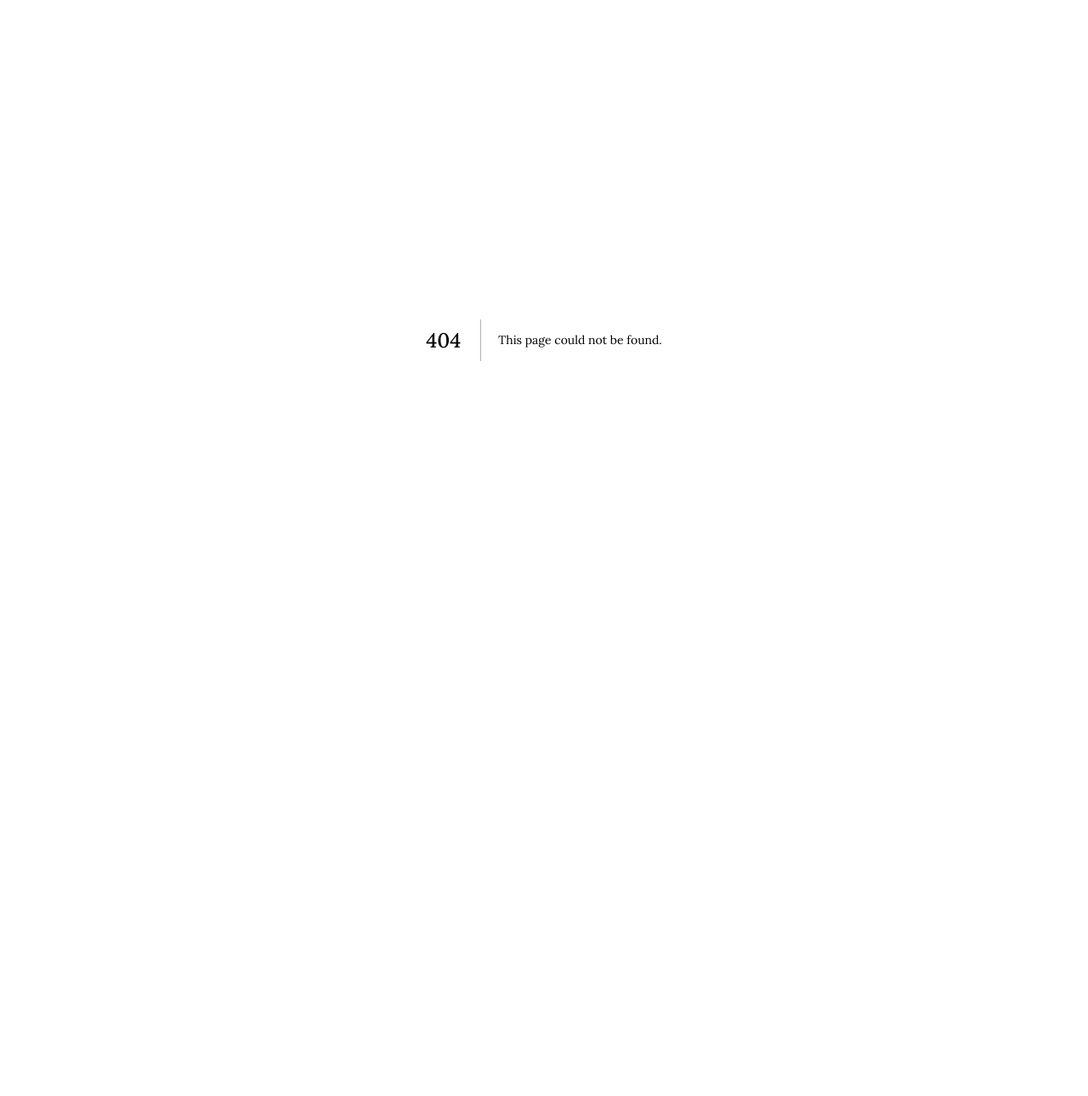
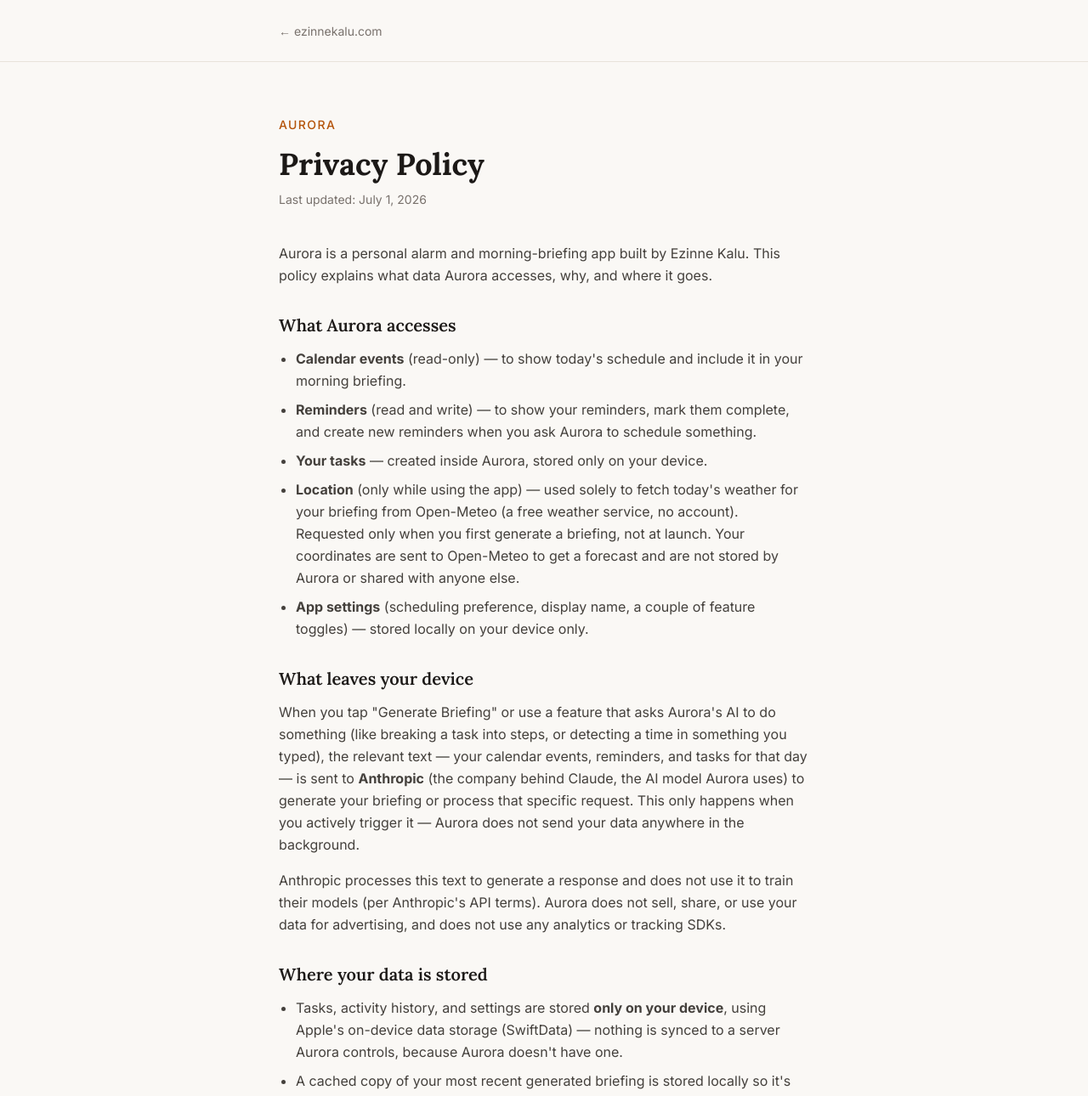
Before and after one commit to zikk090/ezinnekalu.com, a Next.js app: page /aurora/privacy in a window 1280 px wide. Before the commit this address had no page. Shown: the top 1290 px of the page at 85% size. Before the commit the page ends 800 px from the top, so only its background shows below. Built offline with nearby package versions, Linux system fonts and the light colour scheme.

Commit message:
Add Aurora privacy policy page and aurora subdomain rewrite
Publishes the Aurora app privacy policy at /aurora/privacy, with
middleware rewriting aurora.ezinnekalu.com root requests to it.

```diff
--- /dev/null
+++ b/app/aurora/privacy/page.tsx
@@ -0,0 +1,149 @@
+import type { Metadata } from "next";
+
+export const metadata: Metadata = {
+  title: "Aurora — Privacy Policy",
+  description: "Privacy policy for Aurora, the AI alarm and morning-briefing app.",
+};
+
+export default function AuroraPrivacyPage() {
+  return (
+    <main className="min-h-screen">
+      <header className="border-b border-[#e8e3db] py-6">
+        <div className="max-w-2xl mx-auto px-6">
+          <a href="https://ezinnekalu.com" className="text-[#78716c] hover:text-[#1c1917] text-sm transition-colors font-sans">
+            ← ezinnekalu.com
+          </a>
+        </div>
+      </header>
+
+      <article className="max-w-2xl mx-auto px-6 py-16">
+        <p className="text-accent text-sm font-medium tracking-widest uppercase mb-4 font-sans">
+          Aurora
+        </p>
+        <h1 className="font-serif text-3xl sm:text-4xl font-bold text-[#1c1917]">
+          Privacy Policy
+        </h1>
+        <p className="text-[#78716c] text-sm mt-3 font-sans">Last updated: July 1, 2026</p>
+
+        <div className="mt-10 space-y-8 text-[#44403c] leading-relaxed font-sans">
+          <p>
+            Aurora is a personal alarm and morning-briefing app built by Ezinne Kalu. This
+            policy explains what data Aurora accesses, why, and where it goes.
+          </p>
+
+          <section>
+            <h2 className="font-serif text-xl font-semibold text-[#1c1917] mb-3">
+              What Aurora accesses
+            </h2>
+            <ul className="list-disc pl-5 space-y-2">
+              <li>
+                <strong>Calendar events</strong> (read-only) — to show today&apos;s schedule
+                and include it in your morning briefing.
+              </li>
+              <li>
+                <strong>Reminders</strong> (read and write) — to show your reminders, mark
+                them complete, and create new reminders when you ask Aurora to schedule
+                something.
+              </li>
+              <li>
+                <strong>Your tasks</strong> — created inside Aurora, stored only on your
+                device.
+              </li>
+              <li>
+                <strong>Location</strong> (only while using the app) — used solely to fetch
+                today&apos;s weather for your briefing from Open-Meteo (a free weather
+                service, no account). Requested only when you first generate a briefing, not
+                at launch. Your coordinates are sent to Open-Meteo to get a forecast and are
+                not stored by Aurora or shared with anyone else.
+              </li>
+              <li>
+                <strong>App settings</strong> (scheduling preference, display name, a couple
+                of feature toggles) — stored locally on your device only.
+              </li>
+            </ul>
+          </section>
+
+          <section>
+            <h2 className="font-serif text-xl font-semibold text-[#1c1917] mb-3">
+              What leaves your device
+            </h2>
+            <p>
+              When you tap &quot;Generate Briefing&quot; or use a feature that asks
+              Aurora&apos;s AI to do something (like breaking a task into steps, or
+              detecting a time in something you typed), the relevant text — your calendar
+              events, reminders, and tasks for that day — is sent to{" "}
+              <strong>Anthropic</strong> (the company behind Claude, the AI model Aurora
+              uses) to generate your briefing or process that specific request. This only
+              happens when you actively trigger it — Aurora does not send your data
+              anywhere in the background.
+            </p>
+            <p className="mt-4">
+              Anthropic processes this text to generate a response and does not use it to
+              train their models (per Anthropic&apos;s API terms). Aurora does not sell,
+              share, or use your data for advertising, and does not use any analytics or
+              tracking SDKs.
+            </p>
+          </section>
+
+          <section>
+            <h2 className="font-serif text-xl font-semibold text-[#1c1917] mb-3">
+              Where your data is stored
+            </h2>
+            <ul className="list-disc pl-5 space-y-2">
+              <li>
+                Tasks, activity history, and settings are stored{" "}
+                <strong>only on your device</strong>, using Apple&apos;s on-device data
+                storage (SwiftData) — nothing is synced to a server Aurora controls,
+                because Aurora doesn&apos;t have one.
+              </li>
+              <li>
+                A cached copy of your most recent generated briefing is stored locally so
+                it&apos;s available instantly without regenerating.
+              </li>
+              <li>
+                Calendar and Reminders data stays managed by Apple&apos;s
+                Calendar/Reminders apps — Aurora only reads/writes through Apple&apos;s
+                standard EventKit permission system, the same as any app you&apos;ve
+                granted Calendar/Reminders access to.
+              </li>
+            </ul>
+          </section>
+
+          <section>
+            <h2 className="font-serif text-xl font-semibold text-[#1c1917] mb-3">
+              Your choices
+            </h2>
+            <ul className="list-disc pl-5 space-y-2">
+              <li>
+                You can revoke Calendar/Reminders access at any time in iOS Settings →
+                Privacy &amp; Security.
+              </li>
+              <li>
+                You can delete Aurora at any time, which removes all locally-stored data
+                (tasks, cached briefings, settings).
+              </li>
+            </ul>
+          </section>
+
+          <section>
+            <h2 className="font-serif text-xl font-semibold text-[#1c1917] mb-3">
+              Contact
+            </h2>
+            <p>
+              Questions about this policy:{" "}
+              <a href="mailto:contact@ezinnekalu.com" className="text-accent hover:underline">
+                contact@ezinnekalu.com
+              </a>
+            </p>
+          </section>
+        </div>
+      </article>
+
+      <footer className="border-t border-[#e8e3db] py-8">
+        <div className="max-w-2xl mx-auto px-6 text-center text-[#78716c] text-sm font-sans">
+          © 2026 Ezinne Kalu
+        </div>
+      </footer>
+    </main>
+  );
+}
```
Also changed, not shown: middleware.ts (added, +15 -0 lines).
